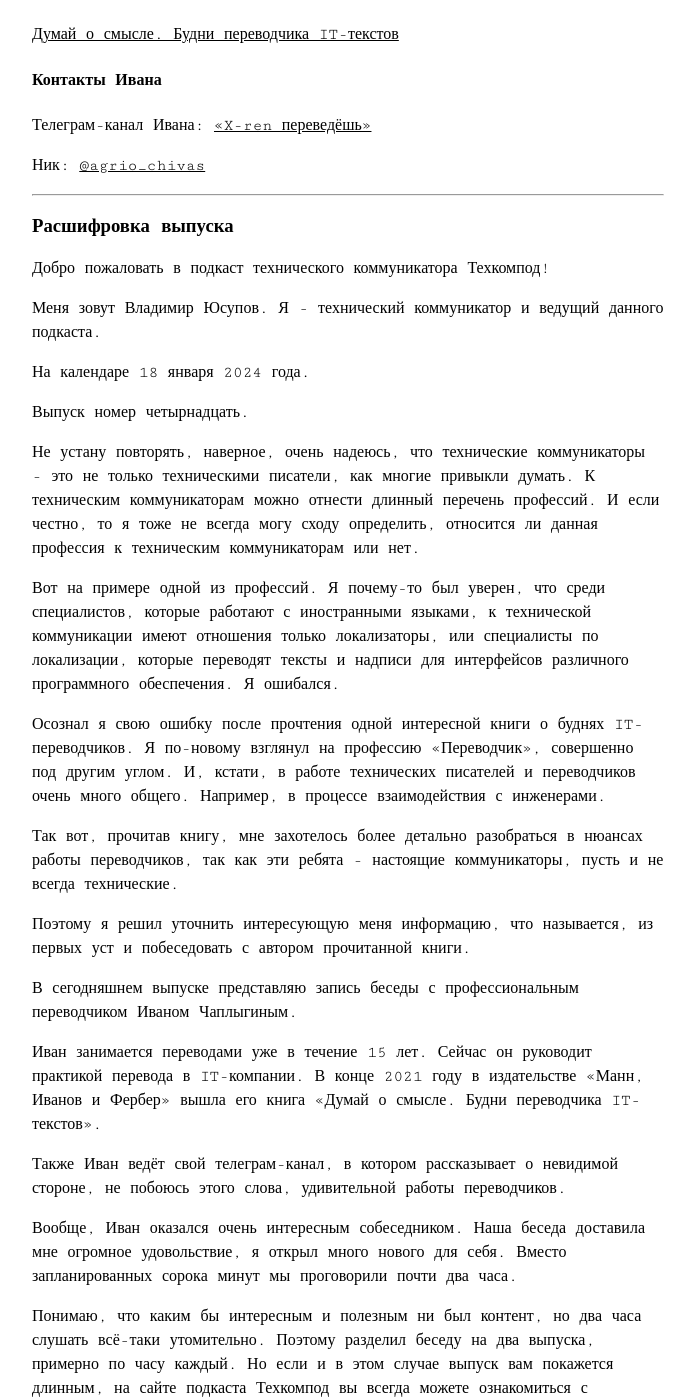
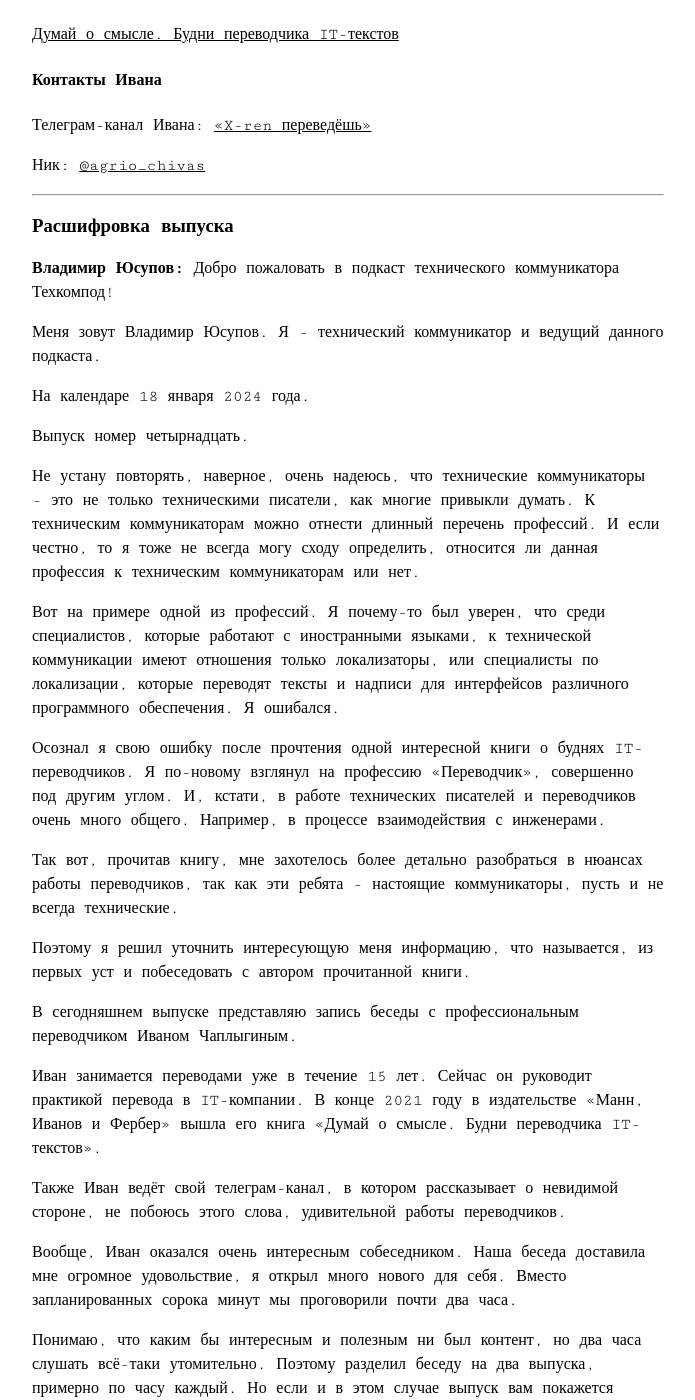
Before and after one commit to techwritex/techcommpod, a Jekyll site: the page built from _posts/2024-01-18-vypusk-14-beseda-s-ivanom-chaplyginym-1.md, in a window 1280 px wide and 1400 px high, scrolled down 1525 px. Shown: the whole window, without its empty margins (292-987 px from the left). Built offline with Jekyll 4.4.1, drawn with Linux system fonts in a browser that asks for light colours.

Commit message:
techcommpod-1.8.1-structure-fixes

```diff
--- a/_posts/2024-01-18-vypusk-14-beseda-s-ivanom-chaplyginym-1.md
+++ b/_posts/2024-01-18-vypusk-14-beseda-s-ivanom-chaplyginym-1.md
@@ -43,7 +43,7 @@ episode: "Выпуск #14. Беседа с Иваном Чаплыгиным (
 
 ### Расшифровка выпуска
 
-Добро пожаловать в подкаст технического коммуникатора Техкомпод!
+**Владимир Юсупов:** Добро пожаловать в подкаст технического коммуникатора Техкомпод!
 
 Меня зовут Владимир Юсупов. Я - технический коммуникатор и ведущий данного подкаста.
 
@@ -259,8 +257,6 @@ episode: "Выпуск #14. Беседа с Иваном Чаплыгиным (
 
 **Владимир Юсупов:** Есть ещё одна холиварная тема, которую я хотел бы затронуть…
 
-***
-
 На этом моменте, пожалуй, сегодня остановимся, дабы не утомить вас.
 
 Спасибо, что прослушали этот выпуск от начала до конца. Впереди вас ждёт продолжение. Постараюсь опубликовать втрорую часть буквально через несколько дней. Контакты Ивана будут добавлены в описании второй части нашей беседы. Мои же контакты вы всегда можете найти на сайте [techwritex.ru](https://techwritex.ru/). Если у Вас возникли вопросы, замечания или предложения, пишите мне. И конечно же подписывайтесь на подкаст.
```
Also changed, not shown: other parts of _posts/2024-01-18-vypusk-14-beseda-s-ivanom-chaplyginym-1.md (+1 -3 lines).
